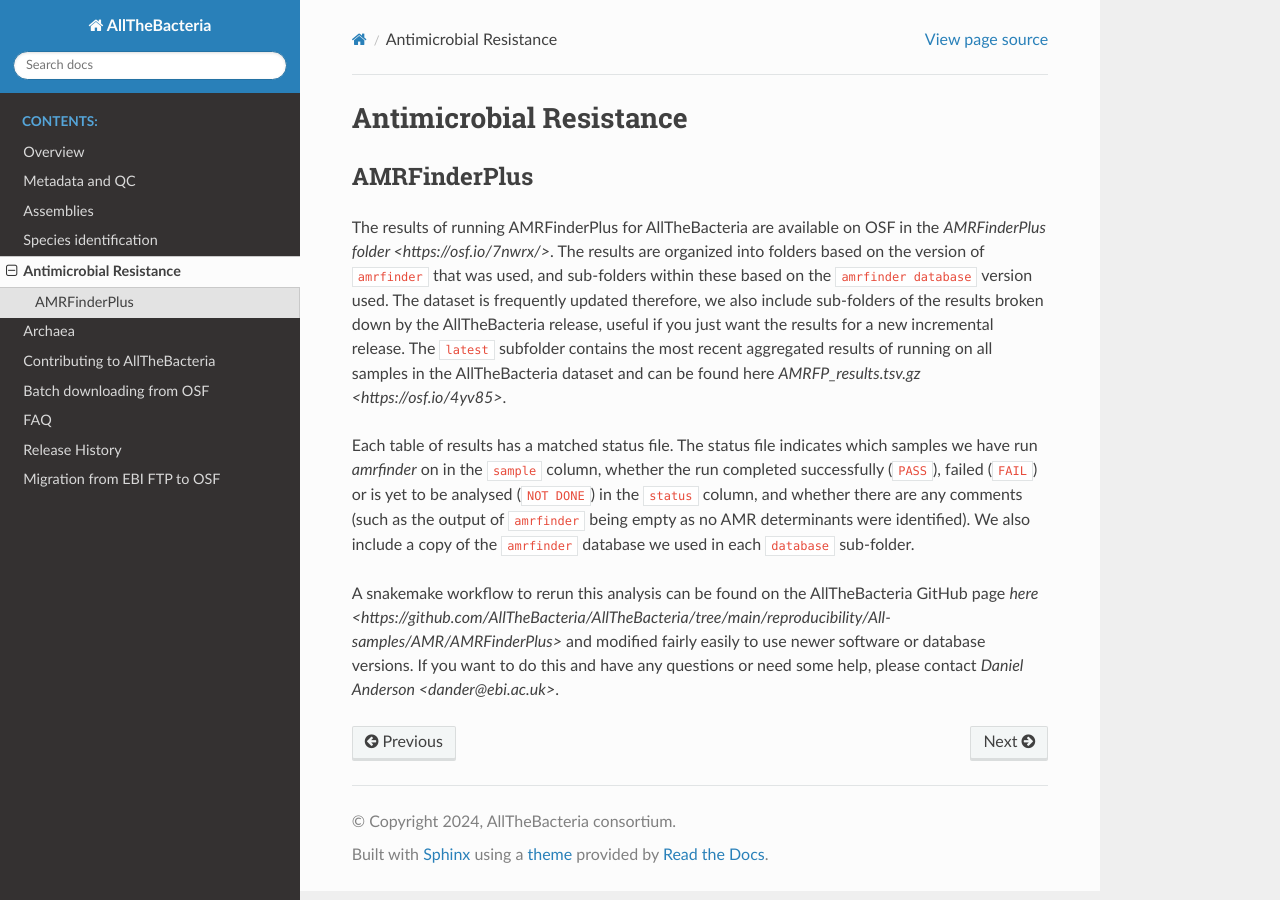
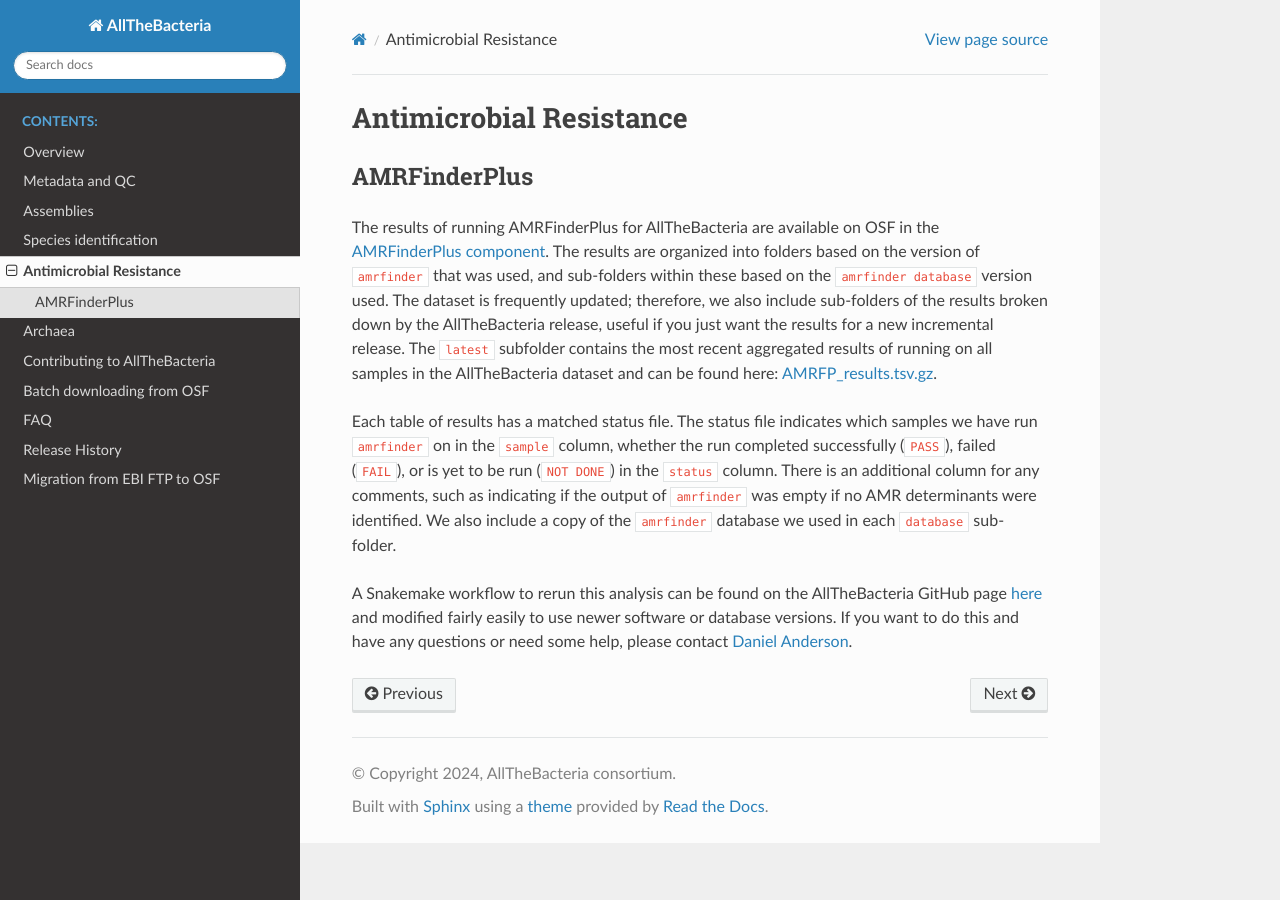
Before and after one commit to AllTheBacteria/AllTheBacteria, a Sphinx documentation site: the page built from docs/amr.rst, in a window 1280 px wide. Built offline with Sphinx 7.4.7 and the Read the Docs theme 3.1.0, drawn with Linux system fonts in a browser that asks for light colours.

Commit message:
add mailto link and link to latest AMRFinderPlus results

```diff
--- a/docs/amr.rst
+++ b/docs/amr.rst
@@ -1,11 +1,11 @@
 Antimicrobial Resistance
-========================
+=========================
 
 AMRFinderPlus
-----------
+-------------
 
-The results of running AMRFinderPlus for AllTheBacteria are available on OSF in the `AMRFinderPlus folder <https://osf.io/7nwrx/>`. The results are organized into folders based on the version of ``amrfinder`` that was used, and sub-folders within these based on the ``amrfinder database`` version used. The dataset is frequently updated therefore, we also include sub-folders of the results broken down by the AllTheBacteria release, useful if you just want the results for a new incremental release. The ``latest`` subfolder contains the most recent aggregated results of running on all samples in the AllTheBacteria dataset and can be found here `AMRFP_results.tsv.gz <https://osf.io/4yv85>`.
+The results of running AMRFinderPlus for AllTheBacteria are available on OSF in the `AMRFinderPlus component <https://osf.io/7nwrx/>`_. The results are organized into folders based on the version of ``amrfinder`` that was used, and sub-folders within these based on the ``amrfinder database`` version used. The dataset is frequently updated; therefore, we also include sub-folders of the results broken down by the AllTheBacteria release, useful if you just want the results for a new incremental release. The ``latest`` subfolder contains the most recent aggregated results of running on all samples in the AllTheBacteria dataset and can be found here: `AMRFP_results.tsv.gz <https://osf.io/ck7st>`_.
 
-Each table of results has a matched status file. The status file indicates which samples we have run `amrfinder` on in the ``sample`` column, whether the run completed successfully (``PASS``), failed (``FAIL``) or is yet to be analysed (``NOT DONE``) in the ``status`` column, and whether there are any comments (such as the output of ``amrfinder`` being empty as no AMR determinants were identified). We also include a copy of the ``amrfinder`` database we used in each ``database`` sub-folder.
+Each table of results has a matched status file. The status file indicates which samples we have run ``amrfinder`` on in the ``sample`` column, whether the run completed successfully (``PASS``), failed (``FAIL``), or is yet to be run (``NOT DONE``) in the ``status`` column. There is an additional column for any comments, such as indicating if the output of ``amrfinder`` was empty if no AMR determinants were identified. We also include a copy of the ``amrfinder`` database we used in each ``database`` sub-folder.
 
-A snakemake workflow to rerun this analysis can be found on the AllTheBacteria GitHub page `here <https://github.com/AllTheBacteria/AllTheBacteria/tree/main/reproducibility/All-samples/AMR/AMRFinderPlus>` and modified fairly easily to use newer software or database versions. If you want to do this and have any questions or need some help, please contact `Daniel Anderson <dander@ebi.ac.uk>`.
+A Snakemake workflow to rerun this analysis can be found on the AllTheBacteria GitHub page `here <https://github.com/AllTheBacteria/AllTheBacteria/tree/main/reproducibility/All-samples/AMR/AMRFinderPlus>`_ and modified fairly easily to use newer software or database versions. If you want to do this and have any questions or need some help, please contact `Daniel Anderson <mailto:dander@ebi.ac.uk>`_.
```
